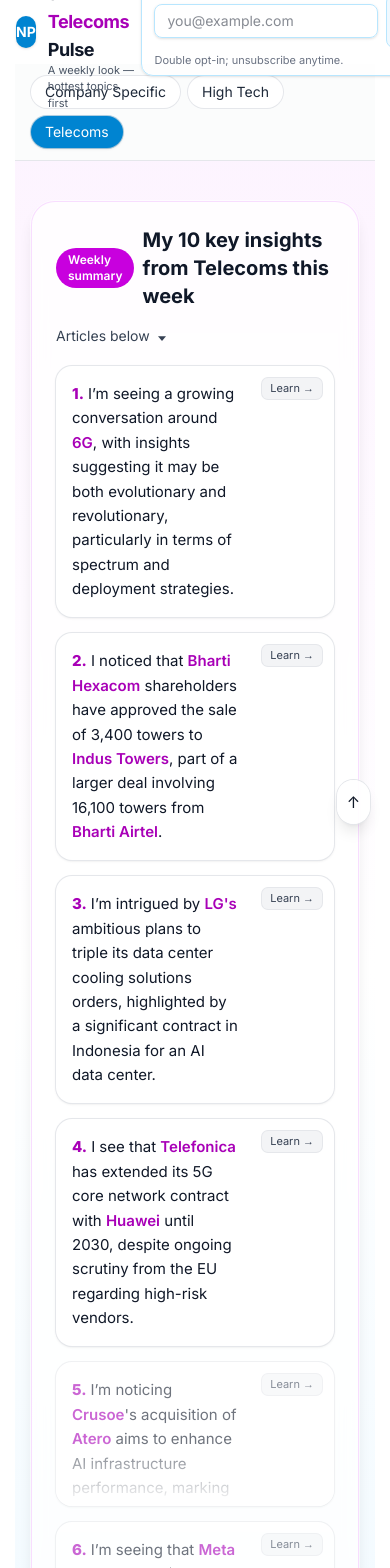
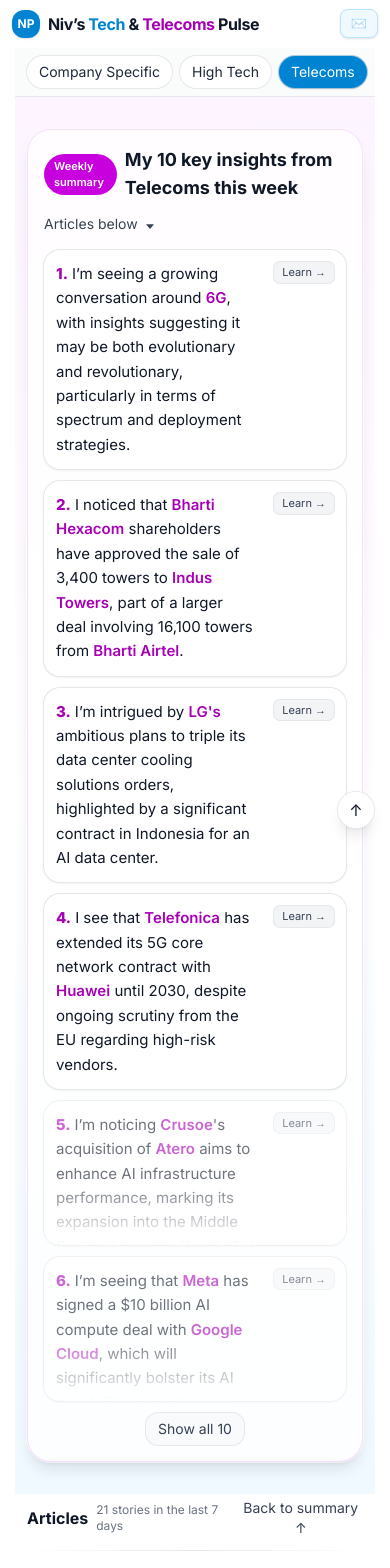
Before and after one commit to nivedit1998/nivsnewsroom, a Next.js app: page / in a window 390 px wide. Shown: the top 1568 px of the page. Built offline with nearby package versions, Linux system fonts and the light colour scheme.

Commit message:
Fit to mobile

```diff
--- a/app/page.tsx
+++ b/app/page.tsx
@@ -74,30 +74,36 @@ export default function HomePage() {
   const [expanded, setExpanded] = useState<Record<string, boolean>>({});
   const [showAllBullets, setShowAllBullets] = useState(false);
 
+  // Mobile subscribe panel
+  const [showSubForm, setShowSubForm] = useState(false);
+
   // Smooth tab switching (no layout shake)
   const [pendingLoads, setPendingLoads] = useState(0);
   const isSwitching = pendingLoads > 0;
 
+  // Respect reduced motion
+  const prefersReduced =
+    typeof window !== "undefined" &&
+    window.matchMedia &&
+    window.matchMedia("(prefers-reduced-motion: reduce)").matches;
+
   // Smooth scrolling helpers
-  const scrollToAbsoluteTop = () => {
+  const doScroll = (top: number) => {
     try {
-      window.scrollTo({ top: 0, behavior: "smooth" });
+      window.scrollTo({ top, behavior: prefersReduced ? "auto" : ("smooth" as ScrollBehavior) });
     } catch {
-      window.scrollTo(0, 0);
+      window.scrollTo(0, top);
     }
   };
+  const scrollToAbsoluteTop = () => doScroll(0);
   // Scroll to a section, compensating for the fixed nav height
   const scrollToIdWithNavOffset = (id: string) => {
     const el = document.getElementById(id);
     if (!el) return;
     const nav = document.getElementById("app-nav");
-    const offset = (nav?.getBoundingClientRect().height ?? 64) + 8; // ~h-16 + breathing room
+    const offset = (nav?.getBoundingClientRect().height ?? 64) + 8; // nav height + breathing room
     const top = el.getBoundingClientRect().top + window.scrollY - offset;
-    try {
-      window.scrollTo({ top, behavior: "smooth" });
-    } catch {
-      window.scrollTo(0, top);
-    }
+    doScroll(top);
   };
 
   const dataPath = useMemo(() => {
@@ -207,34 +213,42 @@ export default function HomePage() {
   return (
     <div
       className={`${inter.className} min-h-screen bg-white text-gray-900 overflow-y-scroll`}
-      style={{ scrollbarGutter: "stable both-edges" }} // lock scrollbar space to avoid layout jump
+      style={{ scrollbarGutter: "stable both-edges", WebkitTapHighlightColor: "transparent" }}
     >
-      {/* Fixed, always-visible navbar */}
+      {/* Fixed, always-visible navbar (smaller on mobile) */}
       <nav
         id="app-nav"
-        className="fixed inset-x-0 top-0 z-50 h-16 border-b border-white/20 bg-white/60 backdrop-blur supports-[backdrop-filter]:bg-white/40"
+        className="fixed inset-x-0 top-0 z-50 h-12 sm:h-16 border-b border-white/20 bg-white/60 backdrop-blur supports-[backdrop-filter]:bg-white/40"
       >
-        <div className="mx-auto flex h-full max-w-6xl items-center justify-between px-4">
-          <div className="flex items-center gap-3">
-            <span className="inline-flex h-8 w-8 items-center justify-center rounded-xl bg-sky-600 text-white text-sm font-bold shadow-sm">NP</span>
-            <div>
-              <h1 className="text-lg font-bold tracking-tight">
+        <div className="mx-auto flex h-full max-w-6xl items-center justify-between px-3 sm:px-4">
+          <div className="flex items-center gap-2 sm:gap-3">
+            <span className="inline-flex h-7 w-7 sm:h-8 sm:w-8 items-center justify-center rounded-xl bg-sky-600 text-white text-[12px] sm:text-sm font-bold shadow-sm">NP</span>
+            <div className="leading-tight">
+              <h1 className="text-base sm:text-lg font-bold tracking-tight">
                 Niv’s <span className="text-sky-600">Tech</span> & <span className="text-fuchsia-700">Telecoms</span> Pulse
               </h1>
-              <p className="text-[11px] text-gray-600 -mt-0.5">A weekly look — hottest topics first</p>
+              <p className="hidden xs:block text-[10px] sm:text-[11px] text-gray-600 -mt-0.5">A weekly look — hottest topics first</p>
             </div>
           </div>
 
           <div className="flex items-center gap-2">
-            {/* Absolute top */}
-            <button onClick={scrollToAbsoluteTop} className="hidden sm:inline text-sm text-gray-700 hover:text-sky-700">
+            {/* Absolute top (desktop only) */}
+            <button
+              onClick={scrollToAbsoluteTop}
+              className="hidden sm:inline text-sm text-gray-700 hover:text-sky-700"
+            >
               Summary
             </button>
-            {/* Section with offset */}
-            <button onClick={() => scrollToIdWithNavOffset("articles")} className="hidden sm:inline text-sm text-gray-700 hover:text-sky-700">
+            {/* Section with offset (desktop only) */}
+            <button
+              onClick={() => scrollToIdWithNavOffset("articles")}
+              className="hidden sm:inline text-sm text-gray-700 hover:text-sky-700"
+            >
               Articles
             </button>
-              <div className="rounded-xl border border-sky-200 bg-white/70 px-3 py-1.5 shadow-sm">
+
+            {/* Desktop inline subscribe form (tight) */}
+            <div className="hidden sm:block rounded-xl border border-sky-200 bg-white/70 px-3 py-1.5 shadow-sm">
               <form
                 action="https://buttondown.email/api/emails/embed-subscribe/nivstechpulse"
                 method="post"
@@ -252,7 +266,6 @@ export default function HomePage() {
                   className="w-56 rounded-lg border border-sky-200 bg-white/80 px-3 py-1.5 text-sm shadow-sm focus:outline-none focus:ring-2 focus:ring-sky-400"
                 />
                 <input type="hidden" name="tag" value="site" />
-                  {/* honeypot to reduce spam */}
                 <input type="text" name="company" className="hidden" tabIndex={-1} autoComplete="off" />
                 <button
                   type="submit"
@@ -264,19 +277,78 @@ export default function HomePage() {
               <p className="mt-1 text-[11px] text-gray-500">
                 Double opt-in; unsubscribe anytime.
               </p>
-
             </div>
 
+            {/* Mobile subscribe button (toggles slide-down panel) */}
+            <button
+              onClick={() => setShowSubForm((v) => !v)}
+              className="sm:hidden rounded-lg border border-sky-200 bg-sky-50 px-2.5 py-1 text-[13px] text-sky-700 shadow-sm hover:bg-sky-100 active:scale-[0.99]"
+              aria-expanded={showSubForm}
+              aria-controls="mobile-subscribe"
+            >
+              ✉️
+            </button>
           </div>
         </div>
       </nav>
 
-      {/* Spacer so fixed nav doesn't cover content */}
-      <div aria-hidden className="h-16" />
+      {/* Spacer so fixed nav doesn't cover content (responsive height) */}
+      <div aria-hidden className="h-12 sm:h-16" />
+      {/* Extra spacer when the mobile subscribe panel is open */}
+      {showSubForm && <div aria-hidden className="sm:hidden h-28" />}
 
-      {/* Tabs + Company selector */}
-      <div className="border-b border-gray-200 bg-gray-50/60">
-        <div className="mx-auto max-w-6xl px-4 py-3 flex flex-wrap items-center gap-2">
+      {/* Mobile subscribe slide-down panel */}
+      <div
+        id="mobile-subscribe"
+        className={`sm:hidden fixed left-0 right-0 top-12 z-40 px-3 transition-all duration-200 ${
+          showSubForm ? "opacity-100 pointer-events-auto translate-y-0" : "opacity-0 pointer-events-none -translate-y-1"
+        }`}
+      >
+        <div className="mx-auto max-w-6xl rounded-xl border border-sky-200 bg-white/90 backdrop-blur px-3 py-3 shadow-lg">
+          <form
+            action="https://buttondown.email/api/emails/embed-subscribe/nivstechpulse"
+            method="post"
+            target="popupwindow"
+            onSubmit={() => {
+              window.open('https://buttondown.email/nivstechpulse', 'popupwindow');
+              setTimeout(() => setShowSubForm(false), 400);
+            }}
+            className="flex items-center gap-2"
+          >
+            <label htmlFor="bd-email-mobile" className="sr-only">Email</label>
+            <input
+              id="bd-email-mobile"
+              type="email"
+              name="email"
+              required
+              placeholder="you@example.com"
+              className="flex-1 rounded-lg border border-sky-200 bg-white px-3 py-2 text-sm shadow-sm focus:outline-none focus:ring-2 focus:ring-sky-400"
+            />
+            <input type="hidden" name="tag" value="site" />
+            <input type="text" name="company" className="hidden" tabIndex={-1} autoComplete="off" />
+            <button
+              type="submit"
+              className="rounded-lg border border-sky-200 bg-sky-50 px-3 py-2 text-sm text-sky-700 hover:bg-sky-100"
+            >
+              Subscribe
+            </button>
+          </form>
+          <div className="mt-2 flex items-center justify-between">
+            <p className="text-[11px] text-gray-500">Double opt-in; unsubscribe anytime.</p>
+            <button
+              onClick={() => setShowSubForm(false)}
+              className="text-[12px] text-gray-600 hover:text-gray-800"
+              aria-label="Close subscribe panel"
+            >
+              Close
+            </button>
+          </div>
+        </div>
+      </div>
+
+      {/* MOBILE utility bar: sticky tabs row (under nav) */}
+      <div className="sticky top-12 z-40 border-b border-gray-200 bg-gray-50/80 backdrop-blur sm:static sm:top-auto">
+        <div className="mx-auto max-w-6xl px-3 sm:px-4 py-2 sm:py-3 flex items-center gap-2 overflow-x-auto hide-scrollbar scroll-p-3 snap-x">
           {TABS.map((t) => (
             <button
               key={t}
@@ -284,7 +356,7 @@ export default function HomePage() {
                 setTab(t);
                 setShowAllBullets(false);
               }}
-              className={`rounded-full px-3.5 py-1.5 text-sm transition ring-1 ${
+              className={`snap-start shrink-0 rounded-full px-3 py-1.5 text-sm transition ring-1 ${
                 tab === t
                   ? "bg-sky-600 text-white ring-sky-700/30 shadow-sm"
                   : "bg-white text-gray-800 ring-gray-200 hover:bg-gray-50"
@@ -295,7 +367,7 @@ export default function HomePage() {
           ))}
 
           {tab === "Company Specific" && (
-            <label className="ml-1 text-sm text-gray-700">
+            <label className="ml-1 shrink-0 text-sm text-gray-700">
               Company:&nbsp;
               <select
                 value={company}
@@ -316,14 +388,14 @@ export default function HomePage() {
       {/* PART 1 — SUMMARY HERO */}
       <section id="summary" className="relative">
         <div className="absolute inset-0 bg-gradient-to-b from-fuchsia-50 via-white to-sky-50" aria-hidden />
-        <div className="relative mx-auto max-w-6xl px-4 py-10">
-          <div className="rounded-3xl border border-fuchsia-200/70 bg-white/80 p-6 shadow-lg ring-1 ring-white/60 backdrop-blur">
-            <div className="flex items-center justify-between gap-4 flex-wrap">
+        <div className="relative mx-auto max-w-6xl px-3 sm:px-4 py-8 sm:py-10">
+          <div className="rounded-3xl border border-fuchsia-200/70 bg-white/80 p-4 sm:p-6 shadow-lg ring-1 ring-white/60 backdrop-blur">
+            <div className="flex items-center justify-between gap-3 sm:gap-4 flex-wrap">
               <div className="flex items-center gap-2">
-                <span className="inline-flex items-center rounded-full bg-fuchsia-600 px-3 py-1 text-xs font-semibold text-white">
+                <span className="inline-flex items-center rounded-full bg-fuchsia-600 px-2.5 py-1 text-[11px] sm:text-xs font-semibold text-white">
                   Weekly summary
                 </span>
-                <h2 className="text-xl font-bold">{title}</h2>
+                <h2 className="text-lg sm:text-xl font-bold">{title}</h2>
               </div>
               <button
                 onClick={() => scrollToIdWithNavOffset("articles")}
@@ -345,8 +417,8 @@ export default function HomePage() {
 
               {bullets.length > 0 && (
                 <>
-                  {/* 2 per row; collapsed shows 6 (last two faded) */}
-                  <ul className="mt-5 grid gap-4 sm:grid-cols-2">
+                  {/* Orientation-aware grid: 1 col portrait, 2 col landscape, >=sm: 2 col */}
+                  <ul className="mt-4 sm:mt-5 grid gap-3 sm:gap-4 grid-cols-1 landscape:grid-cols-2 sm:grid-cols-2">
                     {visibleBullets.map((b, i) => {
                       const clean = String((b as any).text || "").replace(/^•\s*/, "");
                       const url = (b as any).url as string | undefined;
@@ -357,7 +429,7 @@ export default function HomePage() {
                       return (
                         <li
                           key={i}
-                          className={`relative rounded-2xl bg-white ring-1 ring-gray-200 shadow-sm transition hover:shadow-md p-4 ${
+                          className={`relative rounded-2xl bg-white ring-1 ring-gray-200 shadow-sm transition hover:shadow-md p-3 sm:p-4 ${
                             isFadedPreview ? "opacity-60 max-h-36 overflow-hidden pointer-events-none" : ""
                           }`}
                         >
@@ -391,7 +463,7 @@ export default function HomePage() {
                   </ul>
 
                   {/* Show more / less */}
-                  <div className="mt-4 flex justify-center">
+                  <div className="mt-3 sm:mt-4 flex justify-center">
                     {!showAllBullets ? (
                       <button
                         onClick={() => setShowAllBullets(true)}
@@ -419,11 +491,11 @@ export default function HomePage() {
       </section>
 
       {/* PART 2 — ARTICLES */}
-      <section id="articles" className="mx-auto max-w-6xl px-4 pb-16">
-        <div className="mt-2 mb-4 flex items-center justify-between">
-          <div className="flex items-center gap-3">
-            <h3 className="text-lg font-bold">Articles</h3>
-            <span className="text-sm text-gray-500">
+      <section id="articles" className="mx-auto max-w-6xl px-3 sm:px-4 pb-14 sm:pb-16">
+        <div className="mt-1 sm:mt-2 mb-3 sm:mb-4 flex items-center justify-between">
+          <div className="flex items-center gap-2 sm:gap-3">
+            <h3 className="text-base sm:text-lg font-bold">Articles</h3>
+            <span className="text-xs sm:text-sm text-gray-500">
               {loading && items.length === 0
                 ? "Loading…"
                 : err
@@ -436,11 +508,12 @@ export default function HomePage() {
             Back to summary ↑
           </button>
         </div>
-        <div className="h-px w-full bg-gradient-to-r from-transparent via-gray-200 to-transparent mb-6" />
+        <div className="h-px w-full bg-gradient-to-r from-transparent via-gray-200 to-transparent mb-5 sm:mb-6" />
 
         {/* Smooth fade on switch; keep previous content visible */}
         <div className={`transition-opacity duration-200 ${isSwitching ? "opacity-60" : "opacity-100"}`}>
-          <ul className="grid gap-4 sm:grid-cols-2">
+          {/* Orientation-aware grid: 1 col portrait, 2 col landscape, >=sm: 2 col */}
+          <ul className="grid gap-3 sm:gap-4 grid-cols-1 landscape:grid-cols-2 sm:grid-cols-2">
             {loading && items.length === 0 && (
               <>
                 <li className="rounded-3xl border border-gray-200 bg-white p-4 shadow-sm animate-pulse">
@@ -469,7 +542,7 @@ export default function HomePage() {
                     className="group rounded-3xl border border-gray-200 bg-white p-4 shadow-sm transition hover:-translate-y-0.5 hover:shadow-md"
                   >
                     <div className="flex items-center justify-between gap-2">
-                      <div className="text-xs text-gray-500">
+                      <div className="text-[11px] sm:text-xs text-gray-500">
                         <span className="inline-flex items-center gap-1 rounded-full bg-sky-50 px-2 py-0.5 font-medium text-sky-700 ring-1 ring-sky-200">
                           {it.source}
                         </span>
@@ -483,7 +556,7 @@ export default function HomePage() {
                           : "—"}
                       </div>
 
-                      <div className="flex items-center gap-2">
+                      <div className="flex items-center gap-1.5 sm:gap-2">
                         {/* 🔥 hotness — compact pill */}
                         {typeof it.score === "number" && (
                           <span
@@ -521,7 +594,7 @@ export default function HomePage() {
                       className="no-underline"
                       title="Open original in a new tab"
                     >
-                      <h4 className="mt-2 line-clamp-3 text-[18px] font-semibold tracking-tight text-gray-900 group-hover:text-sky-700">
+                      <h4 className="mt-2 line-clamp-3 text-[17px] sm:text-[18px] font-semibold tracking-tight text-gray-900 group-hover:text-sky-700">
                         {it.title}
                       </h4>
                     </a>
@@ -570,12 +643,30 @@ export default function HomePage() {
       {/* Back to top (always true top) */}
       <button
         onClick={scrollToAbsoluteTop}
-        className="fixed bottom-5 right-5 inline-flex items-center justify-center rounded-full bg-white/90 p-2.5 shadow-lg ring-1 ring-gray-200 hover:bg-white"
+        className="fixed bottom-4 right-4 sm:bottom-5 sm:right-5 inline-flex h-9 w-9 sm:h-auto sm:w-auto items-center justify-center rounded-full bg-white/90 p-2.5 shadow-lg ring-1 ring-gray-200 hover:bg-white active:scale-[0.99]"
         title="Back to top"
         aria-label="Back to top"
       >
         ↑
       </button>
+
+      {/* Small helper styles */}
+      <style jsx global>{`
+        /* Hide scrollbars for the horizontal tabs row, keep momentum scrolling */
+        .hide-scrollbar {
+          -ms-overflow-style: none; /* IE and Edge */
+          scrollbar-width: none; /* Firefox */
+        }
+        .hide-scrollbar::-webkit-scrollbar {
+          display: none; /* Chrome, Safari */
+        }
+        /* Enable Tailwind orientation variants if using v3.2+ (portrait/landscape) */
+        @media (orientation: landscape) {
+          .landscape\\:grid-cols-2 {
+            grid-template-columns: repeat(2, minmax(0, 1fr));
+          }
+        }
+      `}</style>
     </div>
   );
 }
```
Lines whose indentation alone changed are shown as unchanged.
